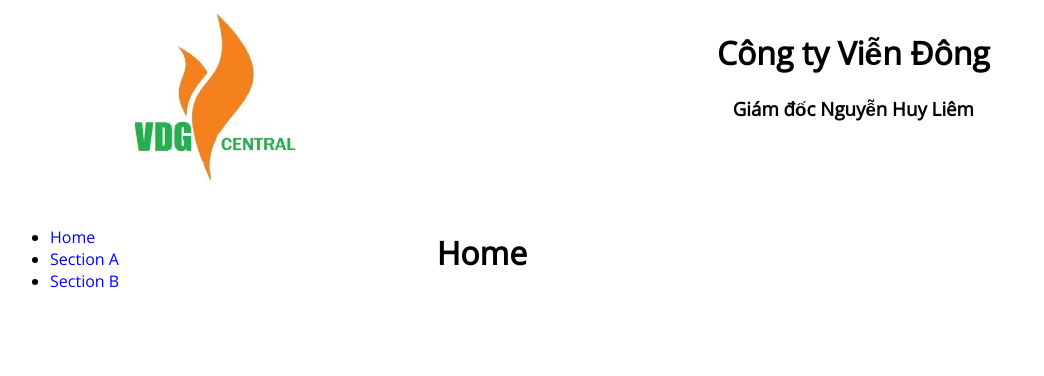
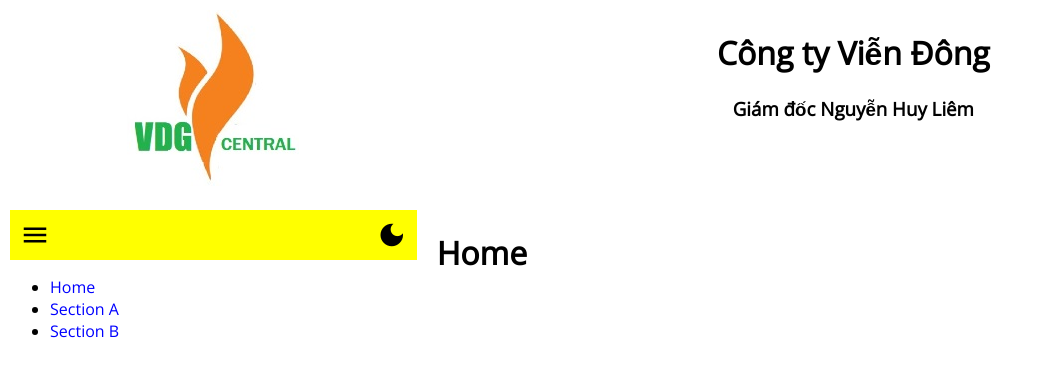
Before and after one commit to HachiMinh/VienDongWebsite, a Next.js app: page / in a window 1280 px wide. Shown: the top 376 px of the page, without its empty margins (0-1044 px from the left). Built offline with nearby package versions, Linux system fonts and the light colour scheme.

Commit message:
Implement dark mode

```diff
--- a/app/layout.tsx
+++ b/app/layout.tsx
@@ -23,6 +23,7 @@ function Menu({ onItemClick }: Readonly<{ onItemClick: MouseEventHandler<HTMLSpa
 
 export default function RootLayout({ children }: Readonly<{ children: React.ReactNode }>): JSX.Element {
   const [displayMenu, setDisplayMenu] = useState(false);
+  const [darkMode, setDarkMode] = useState(false);
 
   return (
     <html lang="en">
@@ -36,10 +37,11 @@ export default function RootLayout({ children }: Readonly<{ children: React.Reac
         <meta name="author" content="Nguyen Huy Liem" />
         <meta content="width=device-width, initial-scale=1.0" name="viewport" />
       </head>
-      <body className={font.className}>
+      <body className={`${font.className} ${darkMode ? "dark" : "light"}`}>
         <div id="main-grid">
           <div id="main-grid-item-l">
             <img
+              alt="logo"
               className="logo"
               src="/static/images/viendong_logo.jpg"
             />
@@ -49,13 +51,17 @@ export default function RootLayout({ children }: Readonly<{ children: React.Reac
             <h3>Giám đốc Nguyễn Huy Liêm</h3>
           </div>
           <div id="main-grid-item-b">
-            <div id="buttons-row-hidden-on-desktop">
+            <div id="buttons-row">
               {
                 displayMenu
-                  ? <span className="material-icons" onClick={() => setDisplayMenu(false)}>cancel</span>
-                  : <span className="material-icons" onClick={() => setDisplayMenu(true)}>menu</span>
+                  ? <span className="material-icons left" onClick={() => setDisplayMenu(false)}>cancel</span>
+                  : <span className="material-icons left" onClick={() => setDisplayMenu(true)}>menu</span>
               }
-              <span className="material-icons settings">settings</span>
+              {
+                darkMode
+                  ? <span className="material-icons right" onClick={() => setDarkMode(false)}>light_mode</span>
+                  : <span className="material-icons right" onClick={() => setDarkMode(true)}>dark_mode</span>
+              }
             </div>
             <div id="hidden-menu-on-mobile">
               <Menu onItemClick={() => setDisplayMenu(false)} />
--- a/public/static/css/layout.css
+++ b/public/static/css/layout.css
@@ -4,6 +4,11 @@
 
 body {
     margin: 0;
+}
+
+body.dark {
+    background-color: black;
+    color: white;
 }
 
 .material-icons {
@@ -41,7 +46,6 @@ div#main-grid {
 }
 
 #main-grid-item-n {
-    background-color: white;
     grid-area: n;
     text-align: center;
 }
@@ -50,19 +54,27 @@ div#main-grid {
     grid-area: b;
 }
 
-#main-grid-item-b #buttons-row-hidden-on-desktop {
+#main-grid-item-b #buttons-row {
     background-color: yellow;
     display: block;
-    height: 60px;
+    height: 50px;
     padding: 10px;
 }
 
-#main-grid-item-b #buttons-row-hidden-on-desktop .material-icons {
+#main-grid-item-b #buttons-row .material-icons {
     cursor: pointer;
-    font-size: 40px;
+    font-size: 30px;
 }
 
-#main-grid-item-b #buttons-row-hidden-on-desktop .material-icons.settings {
+body.dark #main-grid-item-b #buttons-row .material-icons {
+    color: black;
+}
+
+#main-grid-item-b #buttons-row .material-icons.left {
+    float: left;
+}
+
+#main-grid-item-b #buttons-row .material-icons.right {
     float: right;
 }
 
@@ -80,6 +92,10 @@ div#main-grid {
     text-decoration: none;
 }
 
+body.dark .nav-menu a {
+    color: yellow;
+}
+
 @media screen and (min-width: 768px) {
     div#main-grid {
         grid-template-columns: repeat(6, 1fr);
@@ -89,10 +105,6 @@ div#main-grid {
             "b b m m m m";
     }
 
-    #main-grid-item-b #buttons-row-hidden-on-desktop {
-        display: none;
-    }
-
     #main-grid-item-b #hidden-menu-on-mobile {
         display: block;
     }
```
